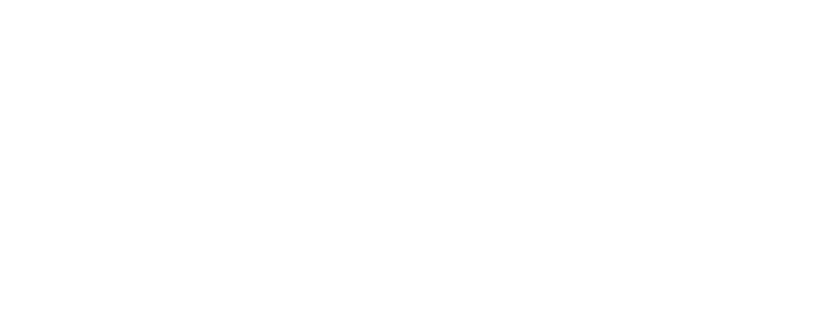
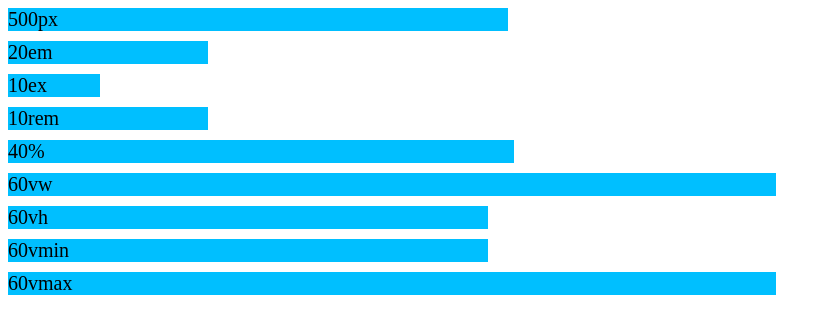
Before and after one commit to kubismj/css-jednostki-miar, a plain HTML site: page index.html in a window 1280 px wide. Shown: the whole page, without its empty margins (0-831 px from the left). Drawn offline with Linux system fonts and the light colour scheme.

Commit message:
css-jednostki-miar-03

```diff
--- a/css/style.css
+++ b/css/style.css
@@ -0,0 +1,40 @@
+html {font-size: 20px;
+}
+
+container {font-size: 30px;
+}
+
+#container > div {
+	background-color: deepskyblue;
+	margin-bottom: 10px;
+}
+
+#pixele {width: 500px;
+}
+
+#em {
+	width: 10em;
+}
+
+#ex {
+	width: 10ex;
+}
+
+#rem {
+	width: 10rem;
+}
+#procenty {
+	width: 40%;
+}
+#vw {
+	width: 60vw;
+}
+#vh {
+	width: 60vh;
+}
+#vmin {
+	width: 60vmin;
+}
+#vmax {
+	width: 60vmax;
+}
--- a/index.html
+++ b/index.html
@@ -2,12 +2,24 @@
 <html lang="en">
 <head>
 	<meta charset="UTF-8">
-	<title>Document</title>
+	<title>Jednostki miary CSS</title>
 
 	<!--Page styles-->
 	<link rel="stylesheet" href="css/style.css">
 </head>
 <body>
 
+<div id="container">
+	<div id="pixele">500px</div>
+	<div id="em">20em</div>
+	<div id="ex">10ex</div>
+	<div id="rem">10rem</div>
+	<div id="procenty">40%</div>
+	<div id="vw">60vw</div>
+	<div id="vh">60vh</div>
+	<div id="vmin">60vmin</div>
+	<div id="vmax">60vmax</div>
+</div>
+
 </body>
 </html>
```
